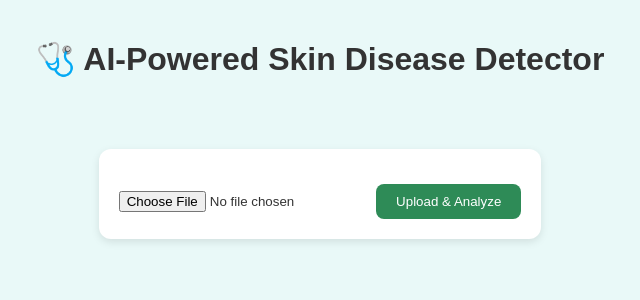
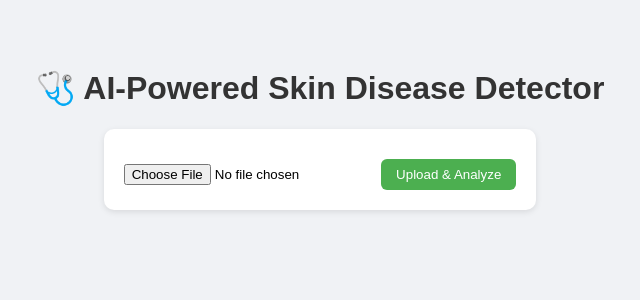
Before and after one commit to hemasai-55/Skin-Disease-Detector, a Flask app: page / in a window 1280 px wide. Shown: the top 300 px of the page, without its empty margins (320-960 px from the left). Run offline with Flask 3, Linux system fonts and the light colour scheme.

Commit message:
Update style.css

```diff
--- a/static/style.css
+++ b/static/style.css
@@ -1,35 +1,36 @@
 body {
   font-family: Arial, sans-serif;
+  background: #f0f2f5;
   text-align: center;
-  background: #e9f9f8;
-  color: #333;
-  margin: 0;
-  padding: 0;
+  padding: 40px;
 }
 
 h1 {
-  margin-top: 40px;
+  color: #333;
 }
 
 .upload-box {
-  background: #fff;
+  background: white;
   padding: 20px;
-  border-radius: 12px;
-  box-shadow: 0 3px 8px rgba(0,0,0,0.1);
+  border-radius: 10px;
   display: inline-block;
-  margin-top: 50px;
+  box-shadow: 0 2px 6px rgba(0,0,0,0.1);
 }
 
 button {
-  background-color: #2e8b57;
+  margin-top: 10px;
+  padding: 8px 15px;
+  background: #4CAF50;
   color: white;
   border: none;
-  padding: 10px 20px;
-  margin-top: 15px;
-  border-radius: 8px;
+  border-radius: 6px;
   cursor: pointer;
 }
 
 button:hover {
-  background-color: #246b43;
+  background: #45a049;
 }
+
+#result {
+  margin-top: 20px;
+}
```
